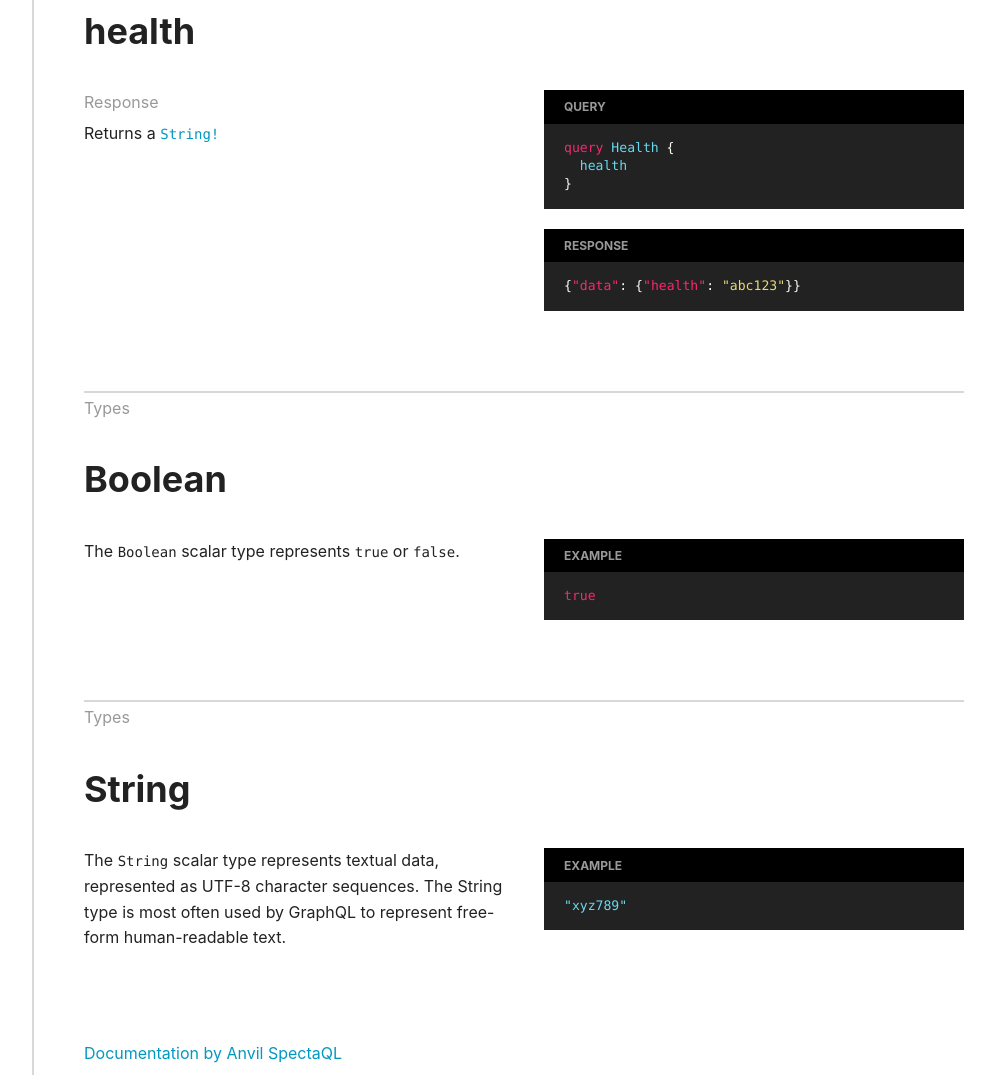
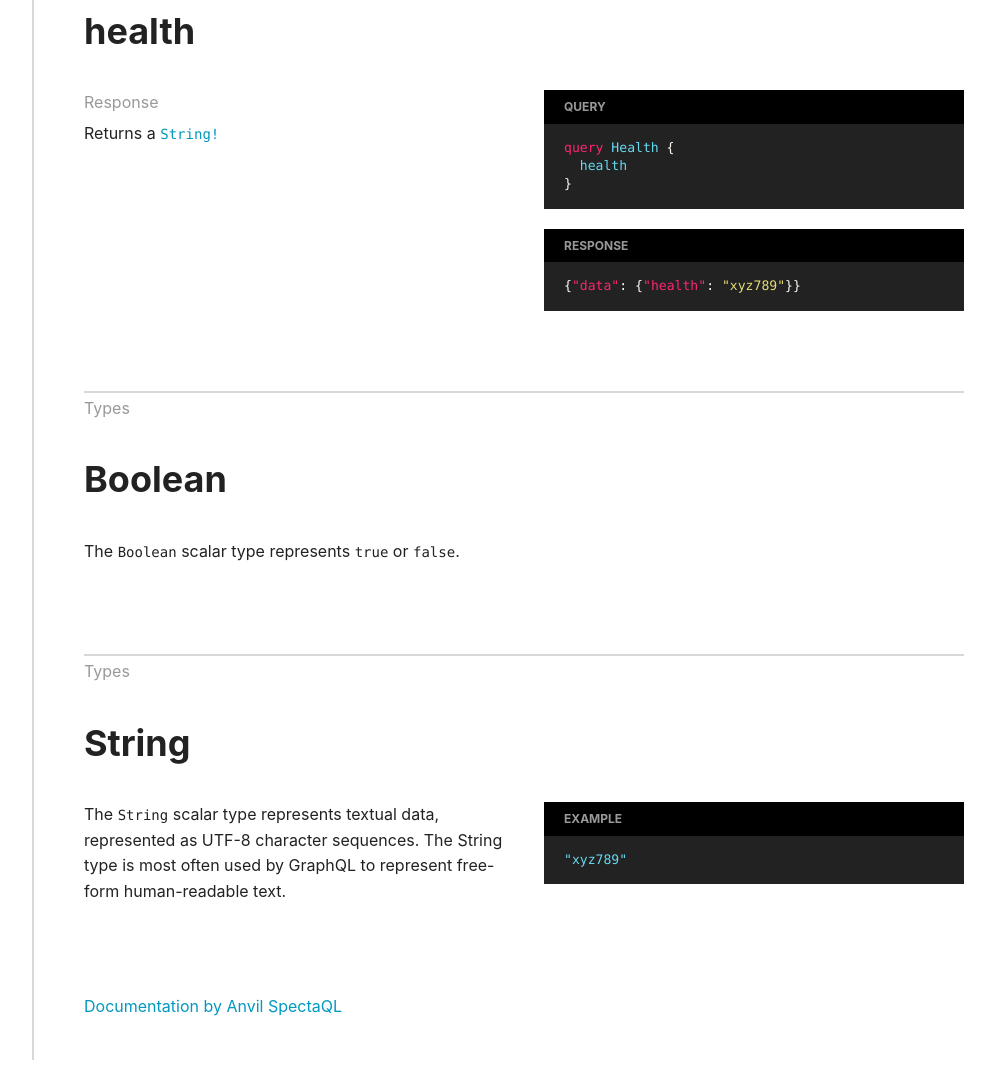
Before and after one commit to houseoftypescript/nest-graphql-neo4j, a plain HTML site: page index.html in a window 1280 px wide. Shown: the part 863-1938 px from the top of the page, without its empty margins (266-1261 px from the left). Drawn offline with Linux system fonts and the light colour scheme.

Commit message:
Deploying to gh-pages from @ houseoftypescript/nest-graphql-neo4j@c6cc9bf67974e9c94f646811ac176a9d04c57061 🚀

```diff
--- a/index.html
+++ b/index.html
@@ -132,7 +132,7 @@ Authorization: Bearer &lt;YOUR_TOKEN_HERE&gt;</code></pre>
                   <h5>Response</h5>
                   <html>
                     <head></head>
-                    <body><pre><code class="hljs language-json"><span class="hljs-punctuation">{</span><span class="hljs-attr">"data"</span><span class="hljs-punctuation">:</span> <span class="hljs-punctuation">{</span><span class="hljs-attr">"health"</span><span class="hljs-punctuation">:</span> <span class="hljs-string">"abc123"</span><span class="hljs-punctuation">}</span><span class="hljs-punctuation">}</span>
+                    <body><pre><code class="hljs language-json"><span class="hljs-punctuation">{</span><span class="hljs-attr">"data"</span><span class="hljs-punctuation">:</span> <span class="hljs-punctuation">{</span><span class="hljs-attr">"health"</span><span class="hljs-punctuation">:</span> <span class="hljs-string">"xyz789"</span><span class="hljs-punctuation">}</span><span class="hljs-punctuation">}</span>
 </code></pre>
                     </body>
                   </html>
@@ -151,15 +151,6 @@ Authorization: Bearer &lt;YOUR_TOKEN_HERE&gt;</code></pre>
                 </div>
               </div>
               <div class="doc-examples">
-                <div class="example-section example-section-is-code">
-                  <h5>Example</h5>
-                  <html>
-                    <head></head>
-                    <body><pre><code class="hljs language-json"><span class="hljs-literal"><span class="hljs-keyword">true</span></span>
-</code></pre>
-                    </body>
-                  </html>
-                </div>
               </div>
             </div>
           </section>
```
